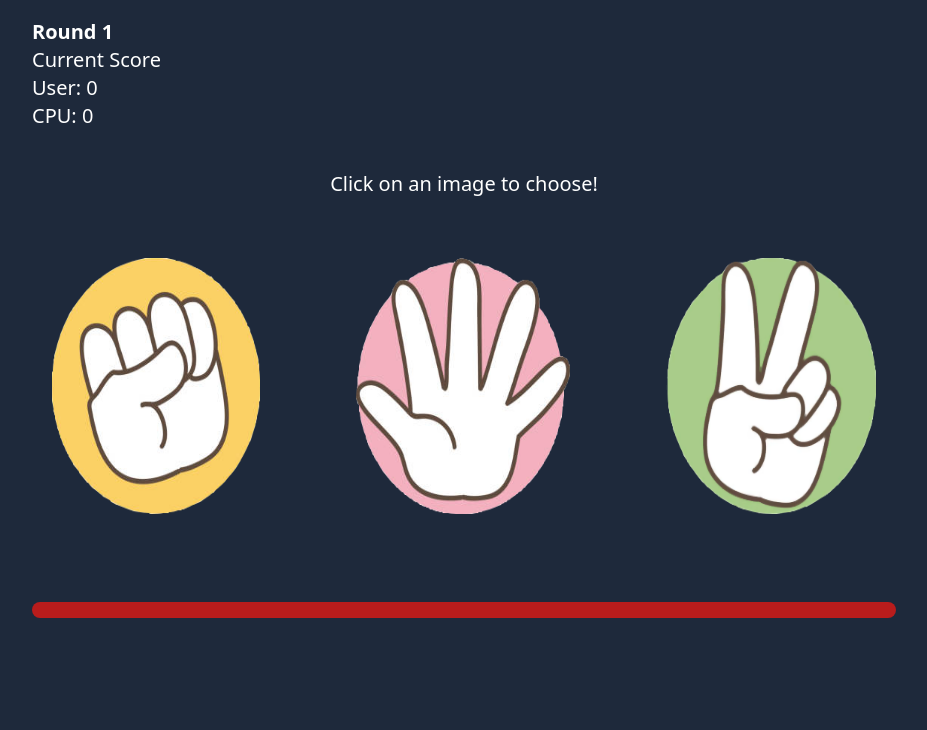
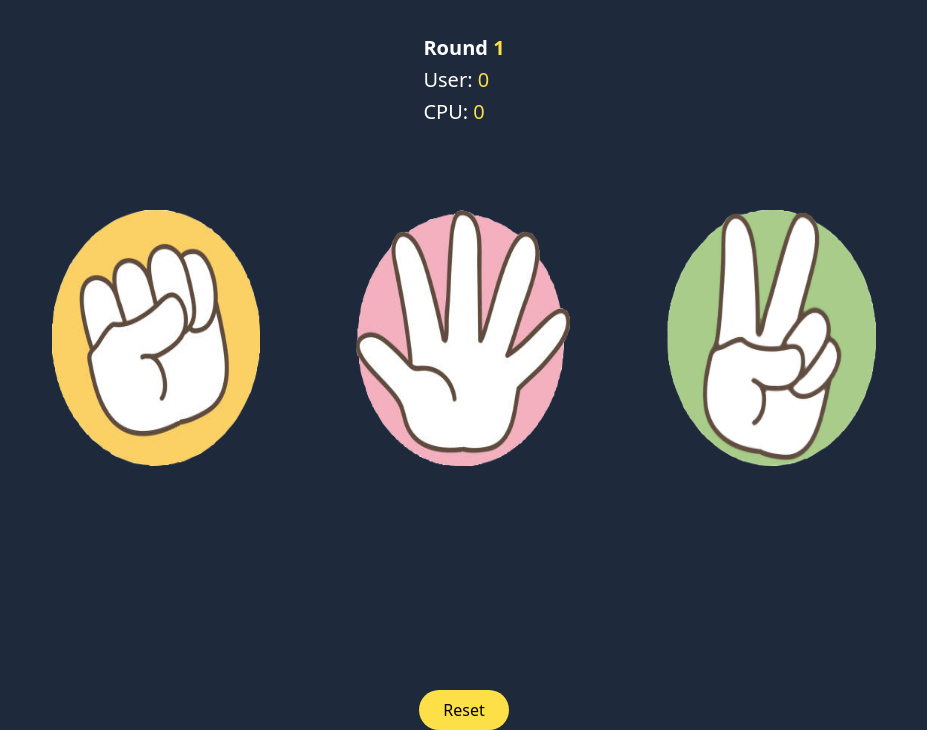
Before and after one commit to parker-martel/cpsc349-rock-paper-scissors, a website: page index.html in a window 1280 px wide. Shown: the part 94-824 px from the top of the page, without its empty margins (176-1103 px from the left). Before the commit the page ends 800 px from the top, so only its background shows below. Drawn offline with Linux system fonts and the light colour scheme.

Commit message:
Updated game, added reset button

```diff
--- a/game.js
+++ b/game.js
@@ -125,14 +125,18 @@ function generateResults(){
   userText.textContent = userScore;
   cpuText.textContent = cpuScore;
 
+
+}
+
  // Reset the game
  const reset = document.querySelector("#resetButton");
-  reset.textContent = "Reset";
  reset.addEventListener("click", function() {
  gamesPlayed = userScore = cpuScore = 0;
  roundNumber.textContent = 1;
  userText.textContent = 0;
  cpuText.textContent = 0;
+ userPlayed.textContent = "";
+ cpuPlayed.textContent = "";
+ results.textContent = "";
  localStorage.clear();
 });
-}
--- a/index.html
+++ b/index.html
@@ -10,32 +10,29 @@
 
 <body class="px-6 md:px-24 xl:px-52 bg-slate-800 text-white">
   <!-- Round and score counters in top left corner -->
-  <section id= "gameTitle">
-    <h1 class="titleTEXT1 mt-6 p-6 text-center text-4xl font-bold">Rock, Paper, Scissors</h1>
-    <h3 class="text-xl font-semibold">Round <span id="roundNumber"></span></h3>
-    <h3 class="titleTEXT2 text-xl">Current Score</h3>
-    <h4 class="scoreTEXT text-xl">User: <span id="userText"></span></h4>
-    <h4 class="scoreTEXT text-xl">CPU: <span id="cpuText"></span></h4>
+  <h1 class="titleTEXT1 mt-6 p-6 text-center text-4xl font-bold">Rock, Paper, Scissors</h1>
+  <section class="flex justify-center">
+  <div id= "gameTitle" class="flex flex-col items-start space-y-1 py-4">
+    <h3 class="text-xl font-semibold">Round <span id="roundNumber" class="text-yellow-300"></span></h3>
+    <h4 class="scoreTEXT text-xl">User: <span id="userText" class="text-yellow-300"></span></h4>
+    <h4 class="scoreTEXT text-xl">CPU: <span id="cpuText" class="text-yellow-300"></span></h4>
+  </div>
   </section>
 
   <!-- Rock paper scissors images -->
-
-  <h4 id="instructions" class="flex justify-center items-center text-xl my-10">Click on an image to choose!</h4>
-
-
-  <section id= "gamePlay" class="flex justify-center items-center p-1 space-x-24 px-5 py-5">
+  <section id= "gamePlay" class="flex justify-center items-center my-12 p-1 space-x-24 px-5 py-5">
     <button class="chooser" id="Rock"><img class="h-64" src="assets/images/Rock.png"/></button>
     <button class="chooser" id="Paper"><img class="h-64" src="assets/images/Paper.png"/></button>
     <button class="chooser" id="Scissors"><img class="h-64" src="assets/images/Scissors.png"/></button>
   </section>
 
   <!-- 'You played' and 'CPU played' text -->
-  <section id= "picks" class="flex flex-col space-y-4 py-5">
-    <h3 class="text-xl" id="userPick"></h3>
-    <h3 class="text-xl" id="cpuPick"></h3>
+  <section id= "picks" class="flex flex-col items-center space-y-6">
+    <h3 class="text-xl" id="userPick">&nbsp</h3>
+    <h3 class="text-xl" id="cpuPick">&nbsp</h3>
       <!-- Game result text -->
-    <h3 class="text-xl" id="results"></h3>
-    <button id="resetButton" class="bg-red-700 text-white text-md py-2 px-6 hover:bg-blue-500 transition-color duration-200 rounded-lg"></button>
+    <h3 class="text-xl" id="results">&nbsp</h3>
+    <button id="resetButton" class="bg-yellow-300 text-black mx-auto text-md py-2 px-6 hover:bg-blue-500 transition-color duration-200 rounded-full">Reset</button>
   </section>
   <script type="module" src="game.js"></script>
 </body>
```
Also changed, not shown: dist/output.css. Lines whose indentation alone changed are shown as unchanged.
